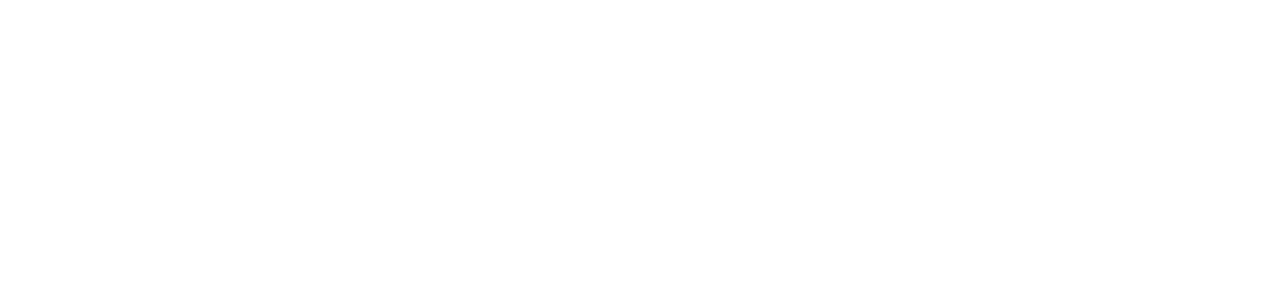
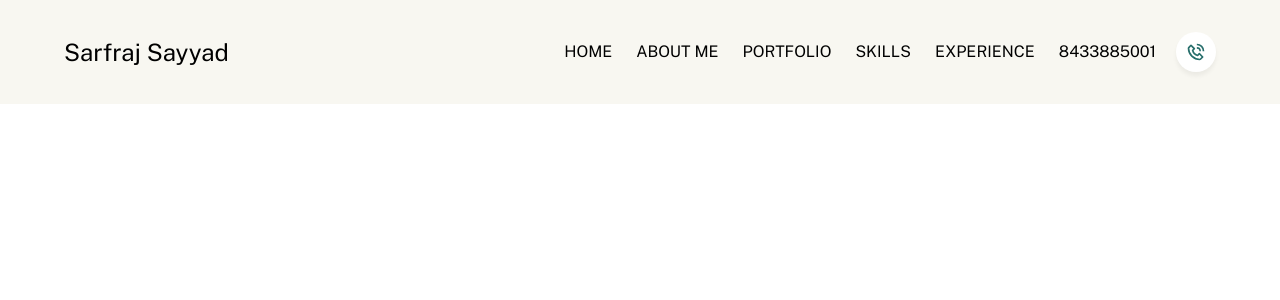
Before and after one commit to sarfraj-dev/projects, a React (Vite) app in the folder portfolio/: page / in a window 1280 px wide. Shown: the top 300 px of the page. Built offline with nearby package versions, Linux system fonts and the light colour scheme.

Commit message:
logo and navigation added in header

```diff
--- /dev/null
+++ b/portfolio/src/components/Header.jsx
@@ -0,0 +1,28 @@
+
+function Header() {
+  return (
+    <>
+    <div className="header flex justify-between	items-center">
+      <div className="logo">Sarfraj Sayyad</div>
+      <div>
+        <ul className="uppercase flex gap-x-6 items-center">
+            <li><a href="">Home</a></li>
+            <li><a href="">About me</a></li>
+            <li><a href="">portfolio</a></li>
+            <li><a href="">skills</a></li>
+            <li><a href="">Experience</a></li>
+            <li className="flex justify-start gap-x-5 items-center">
+                <a href="tel:8433885001"><p>8433885001</p></a>
+                <a href="tel:8433885001">
+                <svg className="headerCallIcon" stroke="currentColor" fill="currentColor" strokeWidth="0" viewBox="0 0 24 24" height="40px" width="40px" xmlns="http://www.w3.org/2000/svg"><path d="M16.57 22a2 2 0 0 0 1.43-.59l2.71-2.71a1 1 0 0 0 0-1.41l-4-4a1 1 0 0 0-1.41 0l-1.6 1.59a7.55 7.55 0 0 1-3-1.59 7.62 7.62 0 0 1-1.59-3l1.59-1.6a1 1 0 0 0 0-1.41l-4-4a1 1 0 0 0-1.41 0L2.59 6A2 2 0 0 0 2 7.43 15.28 15.28 0 0 0 6.3 17.7 15.28 15.28 0 0 0 16.57 22zM6 5.41 8.59 8 7.3 9.29a1 1 0 0 0-.3.91 10.12 10.12 0 0 0 2.3 4.5 10.08 10.08 0 0 0 4.5 2.3 1 1 0 0 0 .91-.27L16 15.41 18.59 18l-2 2a13.28 13.28 0 0 1-8.87-3.71A13.28 13.28 0 0 1 4 7.41zM20 11h2a8.81 8.81 0 0 0-9-9v2a6.77 6.77 0 0 1 7 7z"></path><path d="M13 8c2.1 0 3 .9 3 3h2c0-3.22-1.78-5-5-5z"></path></svg>
+                </a>
+                </li>
+        </ul>
+      </div>
+      <div className="openNav"><svg stroke="currentColor" fill="currentColor" strokeWidth="0" viewBox="0 0 24 24" height="30" width="30" xmlns="http://www.w3.org/2000/svg"><path d="M4 6h16v2H4zm4 5h12v2H8zm5 5h7v2h-7z"></path></svg></div>
+      </div>
+    </>
+  )
+}
+
+export default Header
--- a/portfolio/src/index.css
+++ b/portfolio/src/index.css
@@ -1,3 +1,28 @@
-@tailwind base;
-@tailwind components;
-@tailwind utilities;
+  @import url('https://fonts.googleapis.com/css2?family=Public+Sans&display=swap');
+  @tailwind base;
+  @tailwind components;
+  @tailwind utilities;
+  body{
+    font-family: 'Public Sans', sans-serif;
+    padding: 0;
+    margin: 0;
+  }
+  .logo{
+    font-size: 1.5rem;
+    font-weight: 500;
+  }
+  .header{
+    background-color: #F8F7F1;
+    padding: 2rem 4rem;
+    /* box-shadow: rgba(0, 0, 0, 0.1) 0px 4px 6px -1px, rgba(0, 0, 0, 0.06) 0px 2px 4px -1px; */
+  }
+  .headerCallIcon{
+    color: #286f6c;
+    background-color: #fff;
+    padding: 10px;
+    border-radius: 999px;
+    box-shadow: 0 4px 4px #0000000d;
+  }
+  .openNav{
+    display: none;
+  }
--- a/portfolio/src/main.jsx
+++ b/portfolio/src/main.jsx
@@ -1,10 +1,11 @@
 import React from 'react'
 import ReactDOM from 'react-dom/client'
+import Header from './components/Header'
 
 import './index.css'
 
 ReactDOM.createRoot(document.getElementById('root')).render(
   <React.StrictMode>
-
+  <Header />
   </React.StrictMode>,
 )
```
